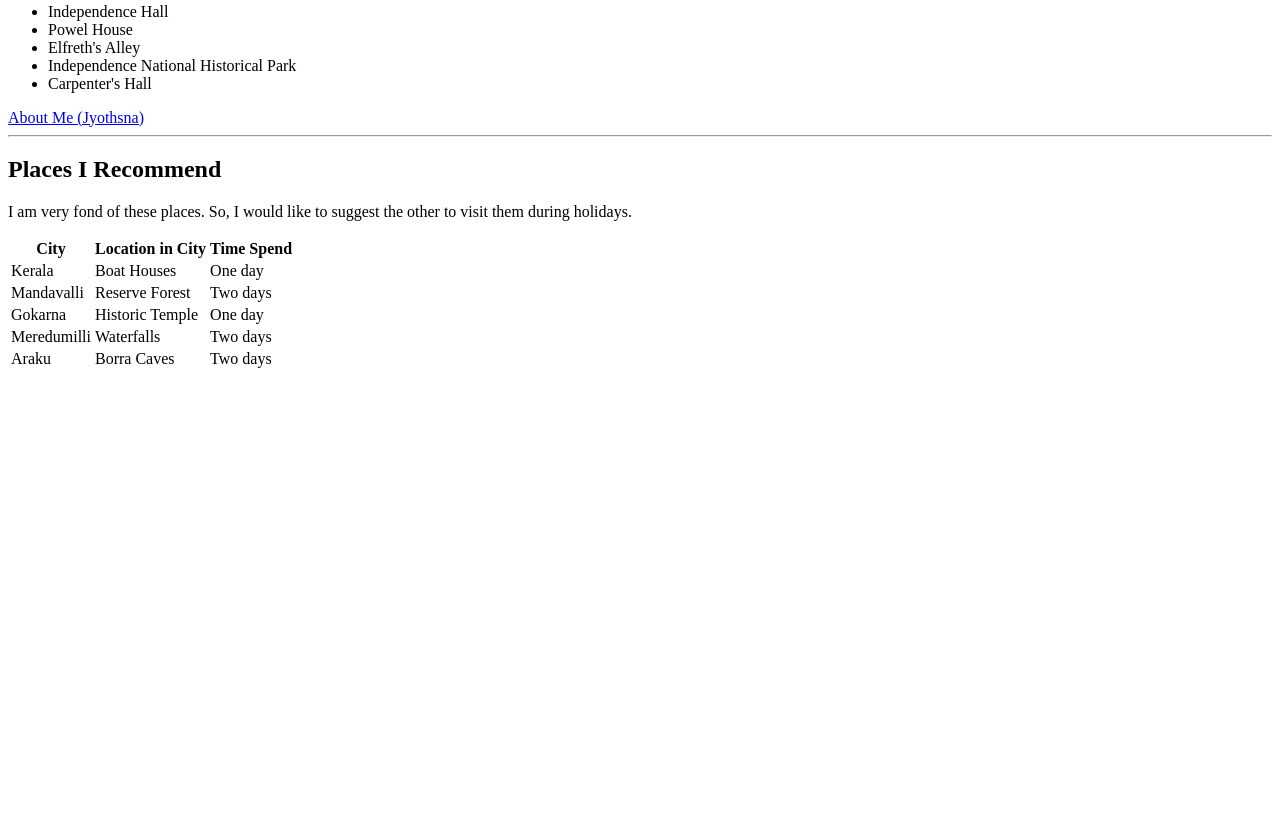
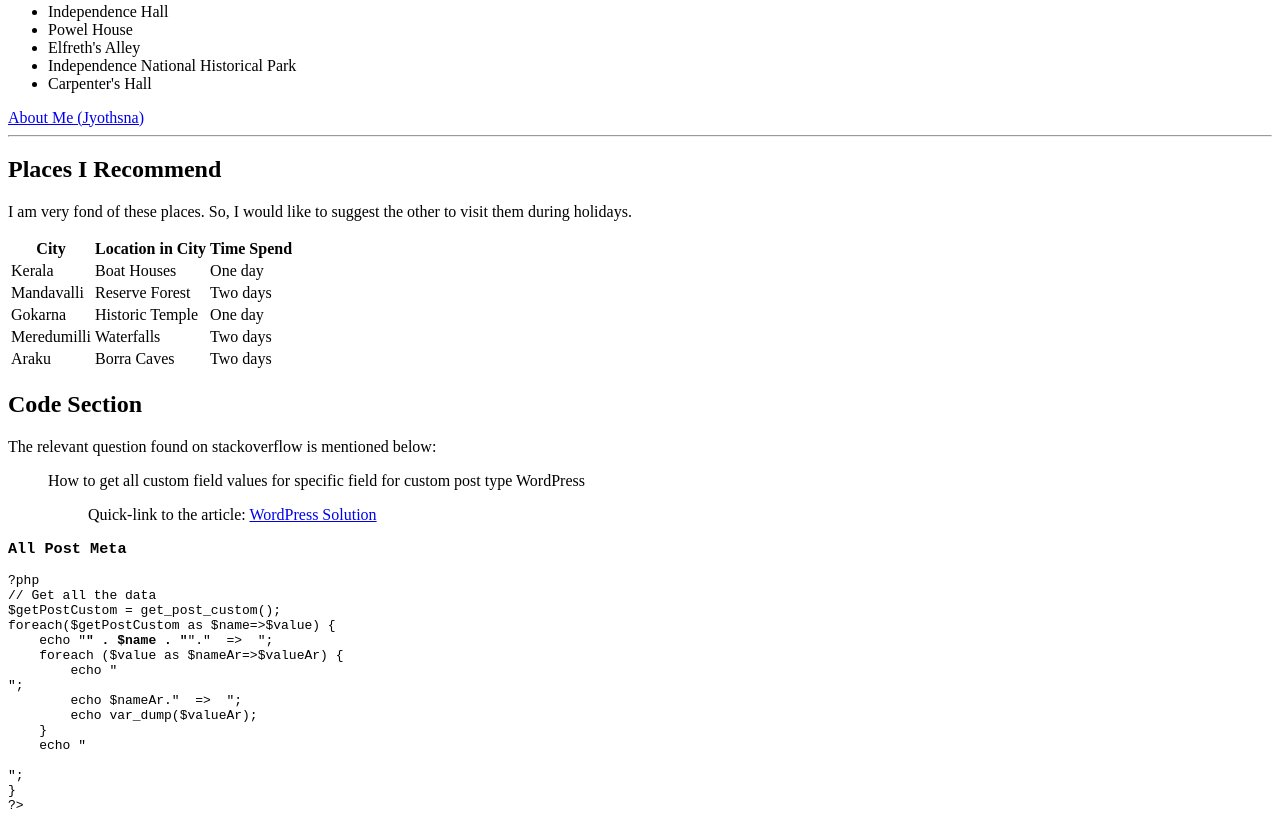
Before and after one commit to 44-563-Web-Apps-F22/44563-webapps-assignment-3-JyothsnaCh0831, a plain HTML site: page index.html in a window 1280 px wide. Shown: the part 493-1319 px from the top of the page. Before the commit the page ends 872 px from the top, so only its background shows below. Drawn offline with Linux system fonts and the light colour scheme.

Commit message:
Added code snippet to the html page

```diff
--- a/index.html
+++ b/index.html
@@ -91,5 +91,31 @@
                 <td>Two days</td>
             </tr>
         </table>
+
+        <!-- Part 9 -->
+        <h2>Code Section</h2>
+        <p>The relevant question found on stackoverflow is mentioned below: </p>
+        <blockquote>
+            How to get all custom field values for specific field for custom post type WordPress
+            <blockquote>
+                Quick-link to the article:
+                <a href="https://stackoverflow.com/questions/51368198/how-to-get-all-custom-
+                field-values-for-specific-field-for-custom-post-type-wordp">WordPress Solution</a>
+            </blockquote>
+        </blockquote>
+        <pre><h3>All Post Meta</h3>?php
+// Get all the data
+$getPostCustom = get_post_custom();
+foreach($getPostCustom as $name=>$value) {
+    echo "<strong>" . $name . "</strong>"."  =>  ";
+    foreach ($value as $nameAr=>$valueAr) {
+        echo "<br />";
+        echo $nameAr."  =>  ";
+        echo var_dump($valueAr);
+    }
+    echo "<br /><br />";
+}
+?>
+</pre>
     </body>
 </html>
```
